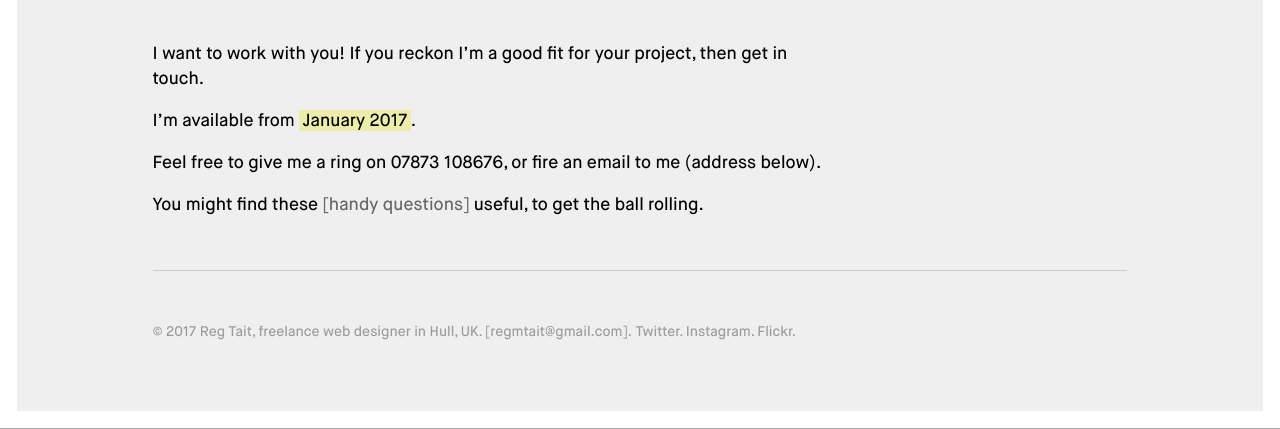
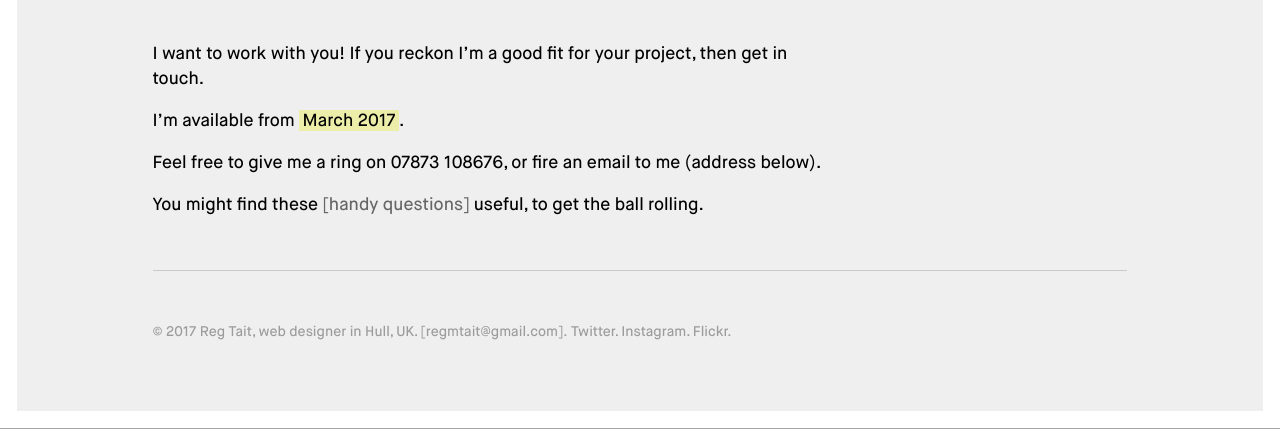
Before and after one commit to regmtait/regmtait.co.uk, a Jekyll site: the page built from 4-contact.md, in a window 1280 px wide. Shown: the part 227-656 px from the top of the page. Built offline with Jekyll 4.4.1, drawn with Linux system fonts in a browser that asks for light colours.

Commit message:
Edited contact and site title

```diff
--- a/4-contact.md
+++ b/4-contact.md
@@ -13,7 +13,7 @@ bannerpic: none.png
 
 I want to work with you! If you reckon I'm a good fit for your project, then get in touch.
 
-I'm available from <em>January 2017</em>.
+I'm available from <em>March 2017</em>.
 
 Feel free to give me a ring on 07873 108676, or fire an email to me (address below).
 
--- a/_config.yml
+++ b/_config.yml
@@ -1,9 +1,9 @@
 # Site settings
 
-title: Reg Tait, freelance web designer in Hull, UK
+title: Reg Tait, web designer in Hull, UK
 email: regmtait@gmail.com
 description: > # this means to ignore newlines until "baseurl:"
-  Reg Tait is a freelance web designer and developer based in Hull, East Yorkshire, who provides bespoke websites with content management systems alongside illustration and other one-man design agency services. Hand-crafted quality. Pure class.
+  Reg Tait is a web designer and developer based in Hull, East Yorkshire, who provides bespoke websites with content management systems alongside illustration and other one-man design agency services. Hand-crafted quality. Pure class.
 baseurl: "" # the subpath of your site, e.g. /blog
 url: "https://www.regmtait.co.uk"
 twitter_username: regmtait
```
